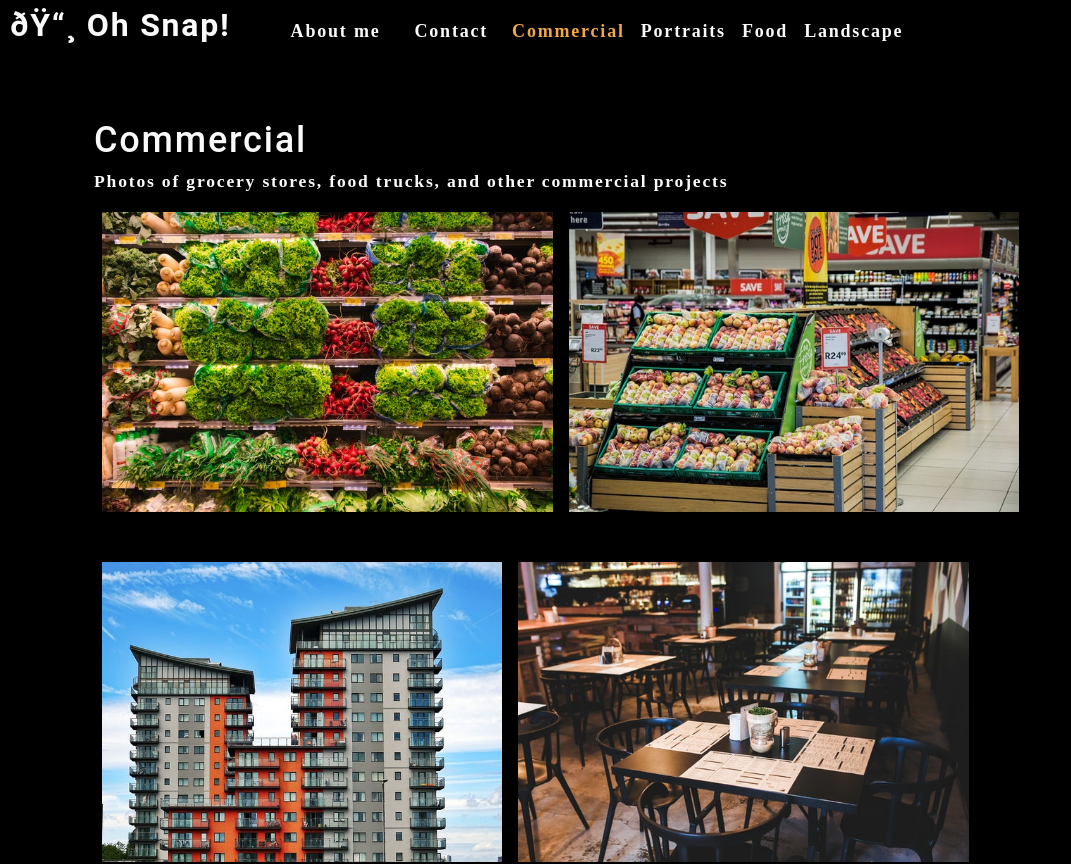
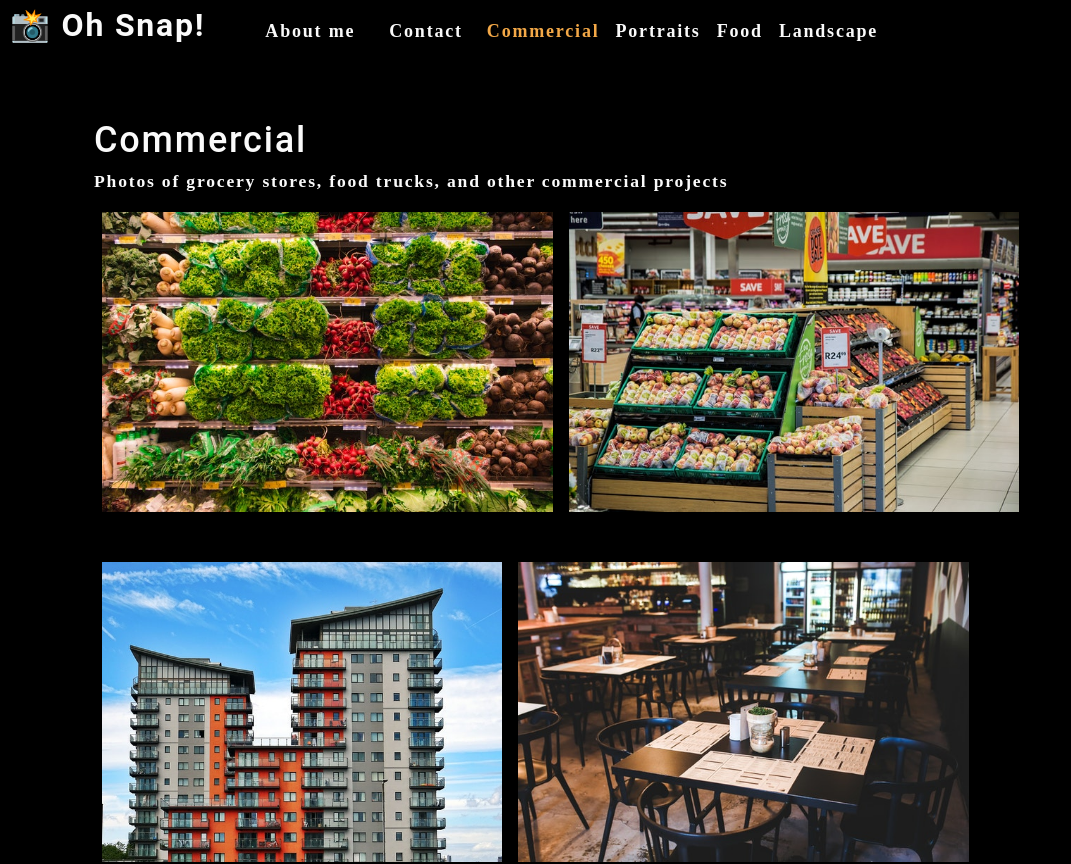
Before and after one commit to marcysko/photo-port, a React (Create React App) app: page / in a window 1280 px wide. Shown: the top 864 px of the page, without its empty margins (0-1071 px from the left). Built offline with nearby package versions, Linux system fonts and the light colour scheme.

Commit message:
update testing

```diff
--- a/src/components/Nav/index.js
+++ b/src/components/Nav/index.js
@@ -14,7 +14,7 @@ function Nav(props) {
     <header className="flex-row px-1">
       <h2>
         <a data-testid="link" href="/">
-          <span role="img" aria-label="camera"> ðŸ“¸</span> Oh Snap!
+          <span role="img" aria-label="camera"> 📸</span> Oh Snap!
         </a>
       </h2>
       <nav>
```
